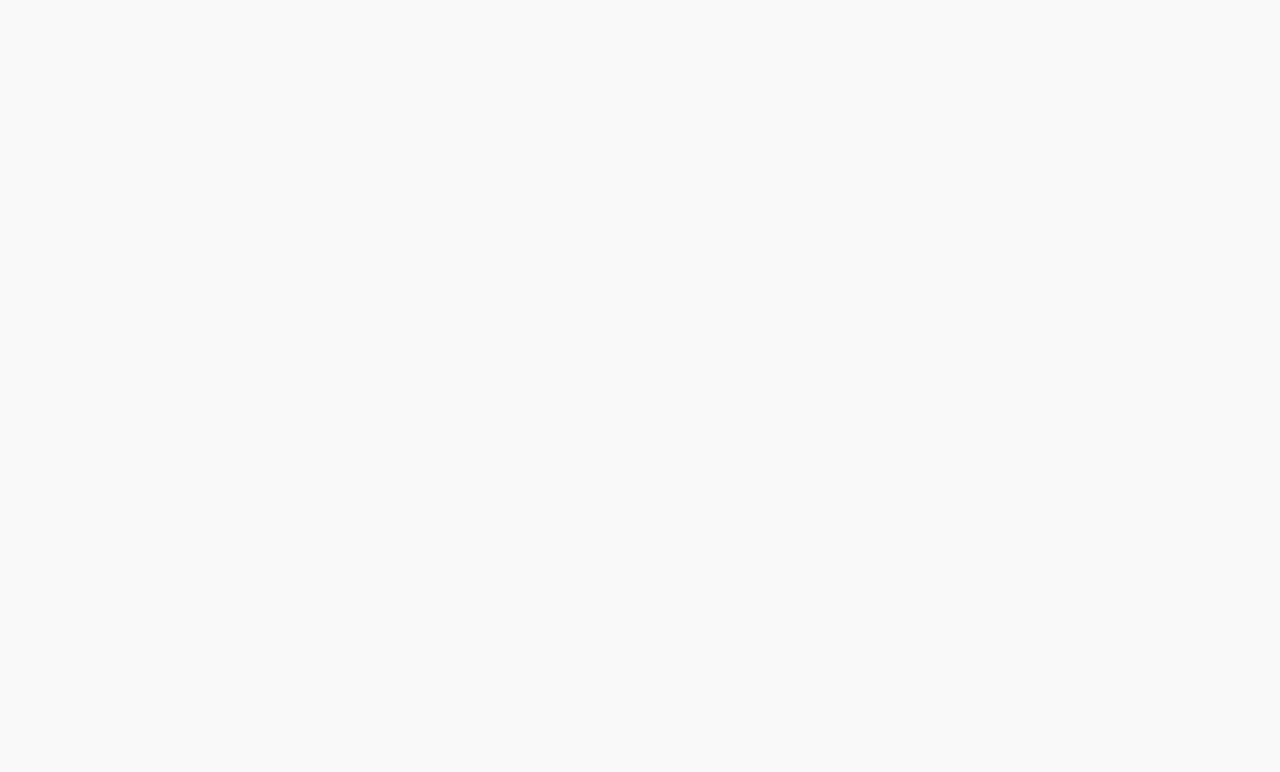
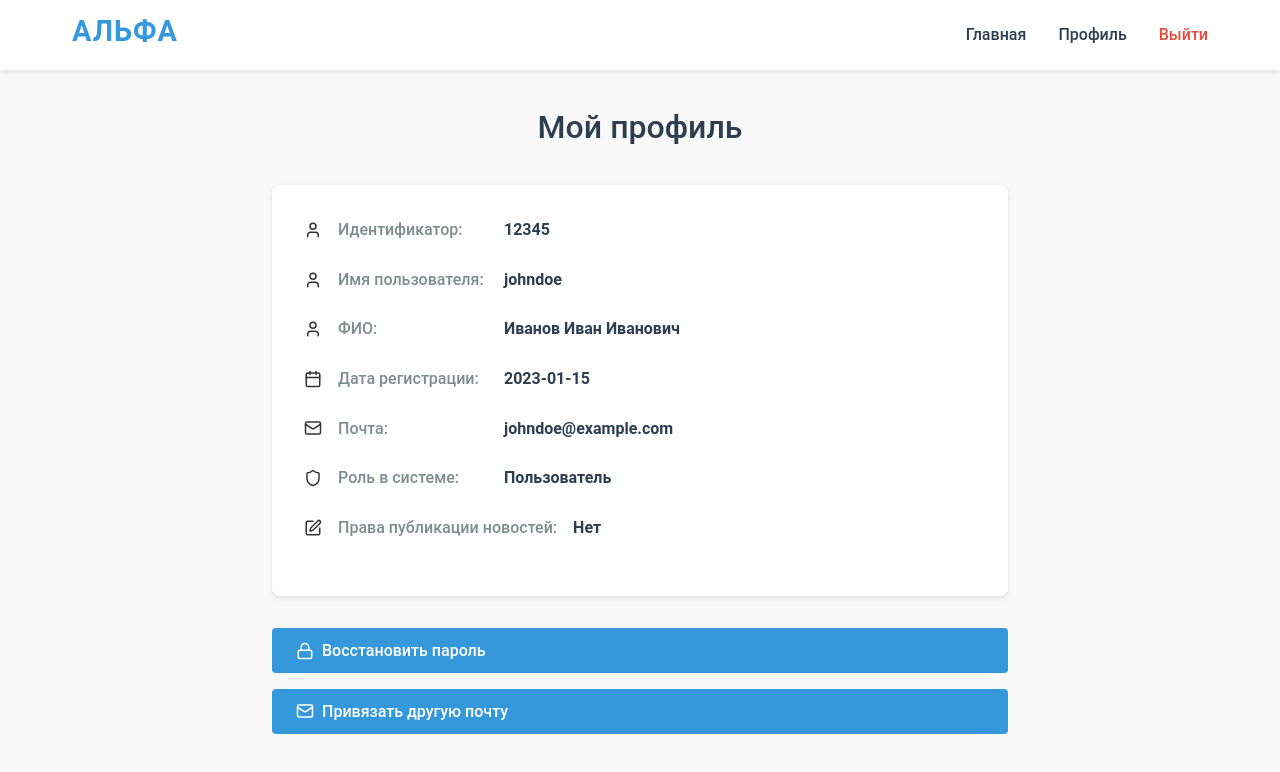
Before and after one commit to artemkiruhin/news-portal, a React (Create React App) app in the folder frontend/: page /profile in a window 1280 px wide. Before the commit this address had no page. Shown: the top 772 px of the page. Built offline with nearby package versions, Linux system fonts and the light colour scheme.

Commit message:
add: profile page

```diff
--- a/frontend/src/App.js
+++ b/frontend/src/App.js
@@ -5,6 +5,7 @@ import NewsPage from "./pages/NewsPage/NewsPage";
 import NewsDetailPage from "./pages/NewsDetailsPage/NewsDetailPage";
 import NewsEditPage from "./pages/NewsEditPage/NewsEditPage";
 import AuthPage from "./pages/AuthPage/AuthPage";
+import ProfilePage from "./pages/ProfilePage/ProfilePage";
 
 function App() {
   return (
@@ -15,6 +16,7 @@ function App() {
             <Route path="/news/:id" element={<NewsDetailPage />} />
             <Route path="/news/edit/:id" element={<NewsEditPage />} />
             <Route path="/login" element={<AuthPage />} />
+            <Route path="/profile" element={<ProfilePage />} />
           </Routes>
         </div>
       </Router>
--- a/frontend/src/components/Layouts/Navbar/Navbar.jsx
+++ b/frontend/src/components/Layouts/Navbar/Navbar.jsx
@@ -15,7 +15,7 @@ const Navbar = () => {
                         <a className="nav-link" onClick={() => navigate("/")}>Главная</a>
                     </li>
                     <li className="nav-list-element">
-                        <a className="nav-link">Профиль</a>
+                        <a className="nav-link" onClick={() => navigate("/profile")} >Профиль</a>
                     </li>
                     <li className="nav-list-element">
                         <a className="nav-link nav-link-logout">Выйти</a>
--- /dev/null
+++ b/frontend/src/pages/ProfilePage/ProfilePage.css
@@ -0,0 +1,84 @@
+.profile-page {
+    padding: 2rem;
+    max-width: 800px;
+    margin: 0 auto;
+}
+
+.profile-page h1 {
+    font-size: 2rem;
+    color: var(--secondary-color);
+    margin-bottom: 2rem;
+    text-align: center;
+}
+
+.profile-info {
+    background-color: var(--white);
+    border-radius: 8px;
+    box-shadow: var(--shadow);
+    padding: 2rem;
+    margin-bottom: 2rem;
+}
+
+.info-item {
+    display: flex;
+    align-items: center;
+    gap: 1rem;
+    margin-bottom: 1.5rem;
+}
+
+.info-item span {
+    font-weight: 500;
+    color: var(--dark-gray);
+    min-width: 150px;
+}
+
+.info-item strong {
+    color: var(--secondary-color);
+}
+
+.profile-actions {
+    display: flex;
+    flex-direction: column;
+    gap: 1rem;
+}
+
+.action-button {
+    display: flex;
+    align-items: center;
+    gap: 0.5rem;
+    padding: 0.8rem 1.5rem;
+    background-color: var(--primary-color);
+    color: var(--white);
+    border: none;
+    border-radius: 4px;
+    font-size: 1rem;
+    font-weight: 500;
+    cursor: pointer;
+    transition: var(--transition);
+}
+
+.action-button:hover {
+    background-color: var(--secondary-color);
+}
+
+.action-button:disabled {
+    background-color: var(--gray);
+    cursor: not-allowed;
+    opacity: 0.7;
+}
+
+.action-button.error {
+    background-color: var(--danger);
+}
+
+.action-button.error:hover {
+    background-color: #c82333;
+}
+
+.action-button.success {
+    background-color: var(--success);
+}
+
+.action-button.success:hover {
+    background-color: #218838;
+}
--- /dev/null
+++ b/frontend/src/pages/ProfilePage/ProfilePage.jsx
@@ -0,0 +1,114 @@
+import React, { useState, useEffect } from 'react';
+import { useNavigate } from 'react-router-dom';
+import './ProfilePage.css';
+
+import {
+    Key, Mail, User, Calendar, Edit, Lock, Shield, Check, X
+} from 'lucide-react';
+import Container from "../../components/Layouts/Container/Container";
+
+const ProfilePage = () => {
+    const navigate = useNavigate();
+    const [userData, setUserData] = useState({
+        id: 12345,
+        username: 'johndoe',
+        fullName: 'Иванов Иван Иванович',
+        registrationDate: '2023-01-15',
+        email: 'johndoe@example.com',
+        role: 'user', // 'user' или 'admin'
+        canPublishNews: false // true или false
+    });
+
+    // Функция для восстановления пароля
+    const handlePasswordReset = () => {
+        alert('Функция восстановления пароля в разработке...');
+    };
+
+    // Функция для привязки новой почты
+    const handleBindEmail = () => {
+        const newEmail = prompt('Введите новую почту:');
+        if (newEmail) {
+            setUserData(prev => ({ ...prev, email: newEmail }));
+            alert('Почта успешно обновлена!');
+        }
+    };
+
+    // Функция для изменения роли (только для администратора)
+    const handleChangeRole = () => {
+        if (userData.role === 'admin') {
+            alert('Вы не можете изменить роль администратора.');
+            return;
+        }
+        const newRole = userData.role === 'user' ? 'admin' : 'user';
+        setUserData(prev => ({ ...prev, role: newRole }));
+        alert(`Роль изменена на: ${newRole}`);
+    };
+
+    // Функция для изменения прав публикации новостей
+    const handleTogglePublishRights = () => {
+        setUserData(prev => ({ ...prev, canPublishNews: !prev.canPublishNews }));
+        alert(`Права публикации новостей: ${!userData.canPublishNews ? 'да' : 'нет'}`);
+    };
+
+    return (
+        <Container>
+            <div className="profile-page">
+                <h1>Мой профиль</h1>
+                <div className="profile-info">
+                    <div className="info-item">
+                        <User size={18} />
+                        <span>Идентификатор:</span>
+                        <strong>{userData.id}</strong>
+                    </div>
+                    <div className="info-item">
+                        <User size={18} />
+                        <span>Имя пользователя:</span>
+                        <strong>{userData.username}</strong>
+                    </div>
+                    <div className="info-item">
+                        <User size={18} />
+                        <span>ФИО:</span>
+                        <strong>{userData.fullName}</strong>
+                    </div>
+                    <div className="info-item">
+                        <Calendar size={18} />
+                        <span>Дата регистрации:</span>
+                        <strong>{userData.registrationDate}</strong>
+                    </div>
+                    <div className="info-item">
+                        <Mail size={18} />
+                        <span>Почта:</span>
+                        <strong>{userData.email || 'Не указана'}</strong>
+                    </div>
+                    <div className="info-item">
+                        <Shield size={18} />
+                        <span>Роль в системе:</span>
+                        <strong>{userData.role === 'admin' ? 'Администратор' : 'Пользователь'}</strong>
+                    </div>
+                    <div className="info-item">
+                        <Edit size={18} />
+                        <span>Права публикации новостей:</span>
+                        <strong>{userData.canPublishNews ? 'Да' : 'Нет'}</strong>
+                    </div>
+                </div>
+
+                <div className="profile-actions">
+                    <button
+                        className="action-button"
+                        onClick={handlePasswordReset}
+                    >
+                        <Lock size={18} /> Восстановить пароль
+                    </button>
+                    <button
+                        className="action-button"
+                        onClick={handleBindEmail}
+                    >
+                        <Mail size={18} /> Привязать другую почту
+                    </button>
+                </div>
+            </div>
+        </Container>
+    );
+};
+
+export default ProfilePage;
```
